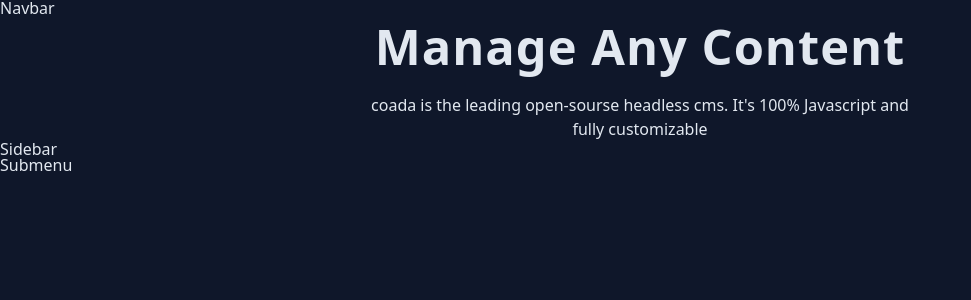
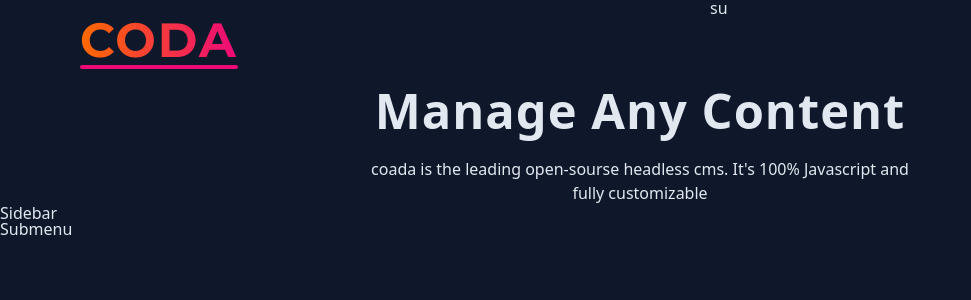
Before and after one commit to Hosea54/React-mini-projects, a React (Vite) app: page / in a window 1280 px wide. Shown: the top 300 px of the page, without its empty margins (0-971 px from the left). Built offline with nearby package versions, Linux system fonts and the light colour scheme.

Commit message:
Logo complete

```diff
--- /dev/null
+++ b/src/NavLinks.jsx
@@ -0,0 +1,4 @@
+const NavLinks = () => {
+  return <div className="nav-links">su</div>;
+};
+export default NavLinks;
--- a/src/Navbar.jsx
+++ b/src/Navbar.jsx
@@ -1,4 +1,16 @@
+import { FaBars } from "react-icons/fa";
+import NavLinks from "./NavLinks";
 const Navbar = () => {
-  return <div>Navbar</div>;
+  return (
+    <nav>
+      <div className="nav-center">
+        <h1 className="logo">Coda</h1>
+        <button className="toggle-btn">
+          <FaBars />
+        </button>
+        <NavLinks />
+      </div>
+    </nav>
+  );
 };
 export default Navbar;
--- a/src/index.css
+++ b/src/index.css
@@ -1,5 +1,5 @@
 /* ============= GLOBAL CSS =============== */
-
+@import url("https://fonts.googleapis.com/css2?family=Montserrat:wght@700&display=swap");
 *,
 ::after,
 ::before {
@@ -167,6 +167,91 @@
 }
 /*
 =============
+Navbar
+===============
+*/
+nav {
+  height: 5rem;
+  display: flex;
+  align-items: center;
+  justify-content: center;
+}
+.nav-center {
+  width: var(--fluid-width);
+  max-width: var(--max-width);
+  display: flex;
+  justify-content: space-between;
+  align-items: center;
+}
+.logo {
+  font-family: "Montserrat", sans-serif;
+  font-size: 48px;
+  font-weight: 700;
+  background: linear-gradient(90deg, #ff6a00, #ee0979);
+  -webkit-background-clip: text;
+  -webkit-text-fill-color: transparent;
+  letter-spacing: 2px;
+  text-transform: uppercase;
+  position: relative;
+  display: inline-block;
+}
+
+.logo::after {
+  content: "";
+  position: absolute;
+  bottom: -5px;
+  left: 0;
+  width: 100%;
+  height: 4px;
+  background: #ee0979;
+  border-radius: 2px;
+}
+.toggle-btn {
+  width: 2rem;
+  height: 2rem;
+  background: var(--white);
+  color: var(--primary-700);
+  border-radius: var(--borderRadius);
+  border-color: transparent;
+  transition: var(--transition);
+  cursor: pointer;
+}
+.toggle-btn:hover {
+  transform: scale(1.05);
+}
+/*
+=============
+Navlinks
+===============
+*/
+.nav-links {
+  display: none;
+}
+@media screen and (min-width: 992px) {
+  .nav-links {
+    display: flex;
+    justify-content: center;
+
+    align-self: stretch;
+  }
+  .nav-center {
+    align-self: stretch;
+    display: grid;
+    grid-template-columns: auto 1fr;
+  }
+  .nav-link {
+    padding: 0 1rem;
+    color: var(--white);
+    background: transparent;
+    border-color: transparent;
+    font-size: 1.25rem;
+    text-transform: capitalize;
+    letter-spacing: var(--letterSpacing);
+    cursor: pointer;
+  }
+}
+/*
+=============
 Hero
 ===============
 */
```
